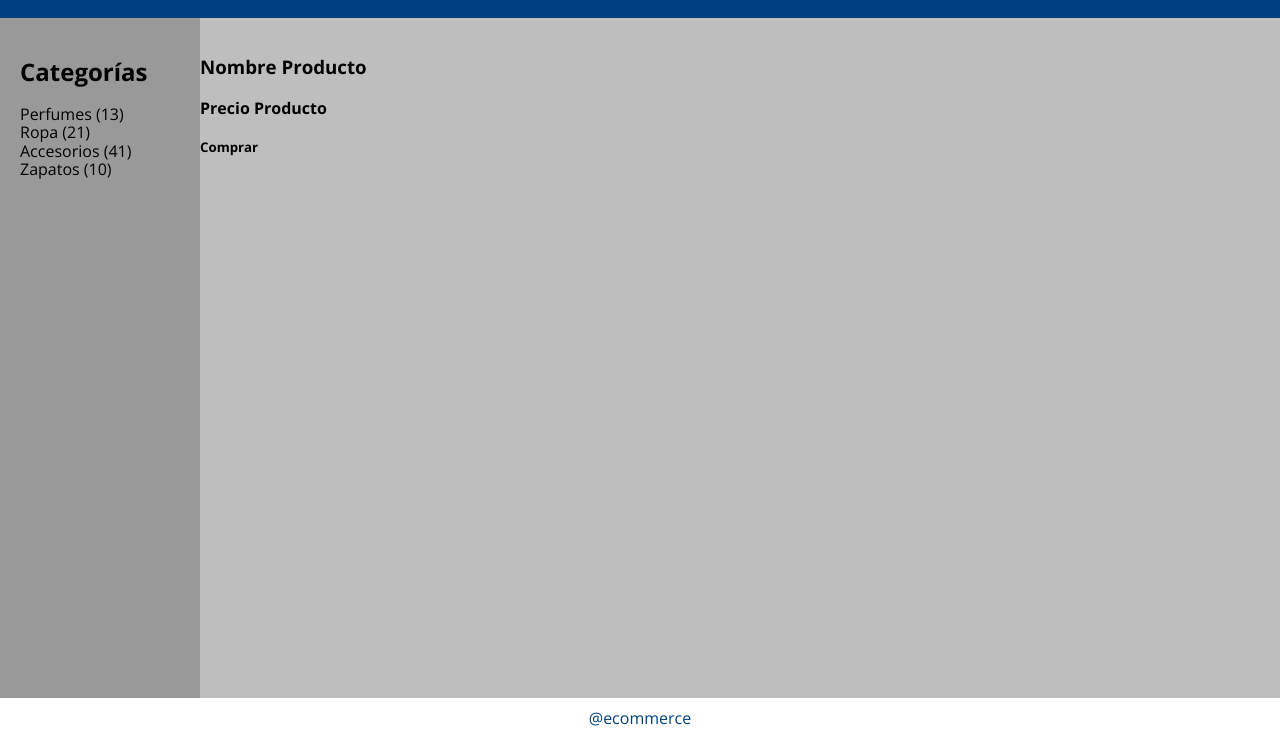
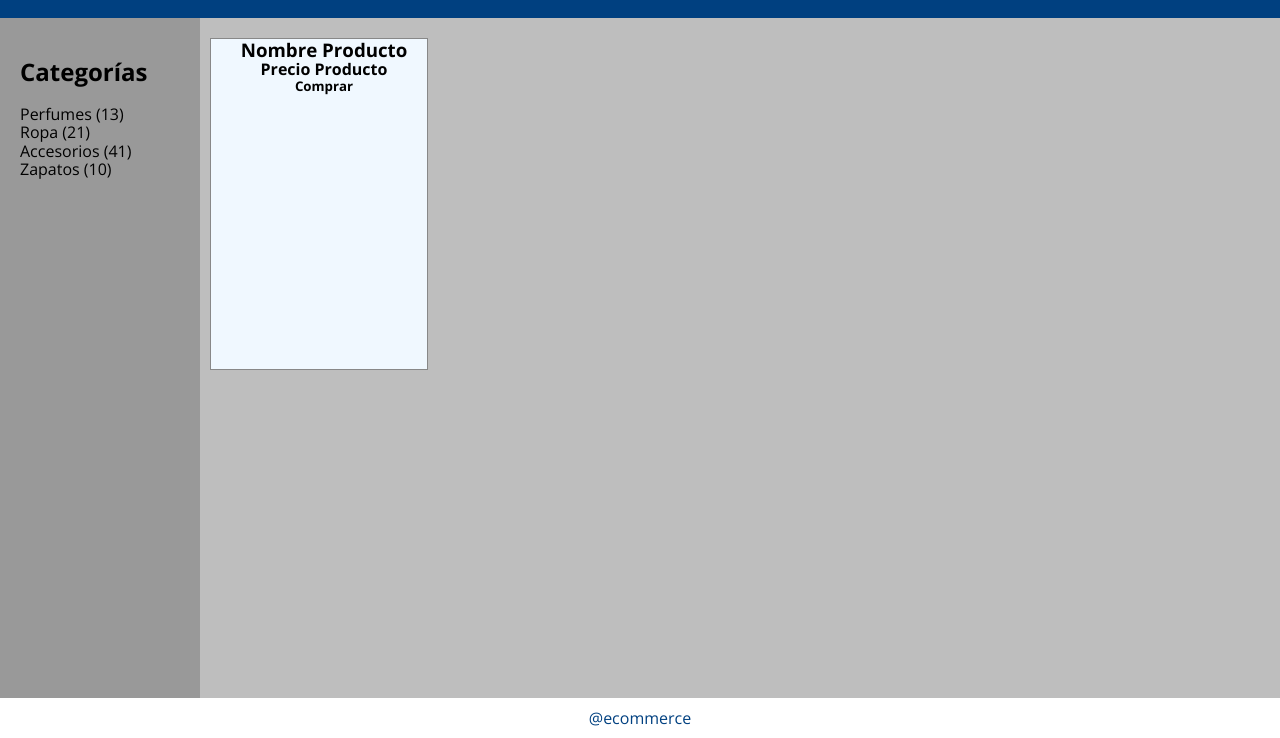
Before and after one commit to 7acuerda/desafiogrid, a plain HTML site: page index.html in a window 1280 px wide. Shown: the part 62-800 px from the top of the page. Drawn offline with nearby package versions, Linux system fonts and the light colour scheme.

Commit message:
haciendo la card

```diff
--- a/assets/css/style.css
+++ b/assets/css/style.css
@@ -60,3 +60,31 @@ a {
 .flex-container{
     background-color: rgb(190, 190, 190);
 }
+
+.card{
+    display: flex;
+    gap: 10px;
+    margin-left: 10px;
+    background-color: aliceblue;
+    width: 20%;
+    border: 1px solid #888;
+    height: 50%;
+    justify-content: center;
+
+}
+.card-img-top{
+    background-color: #004080;
+    height: 100px;
+}
+/* .card-body{
+} */
+.text-card{
+    display: flex;
+    flex-direction: column;
+    text-align: center;
+
+
+}
+h3,h4,h5 {
+    margin: 0;
+}
--- a/index.html
+++ b/index.html
@@ -37,7 +37,7 @@
         <article class="card">
             <div class="card-img-top"></div>
             <div class="card-body">
-                <div>
+                <div class="text-card">
                     <h3>Nombre Producto</h3>
                     <h4>Precio Producto</h4>
                     <h5>Comprar</h5>
```
